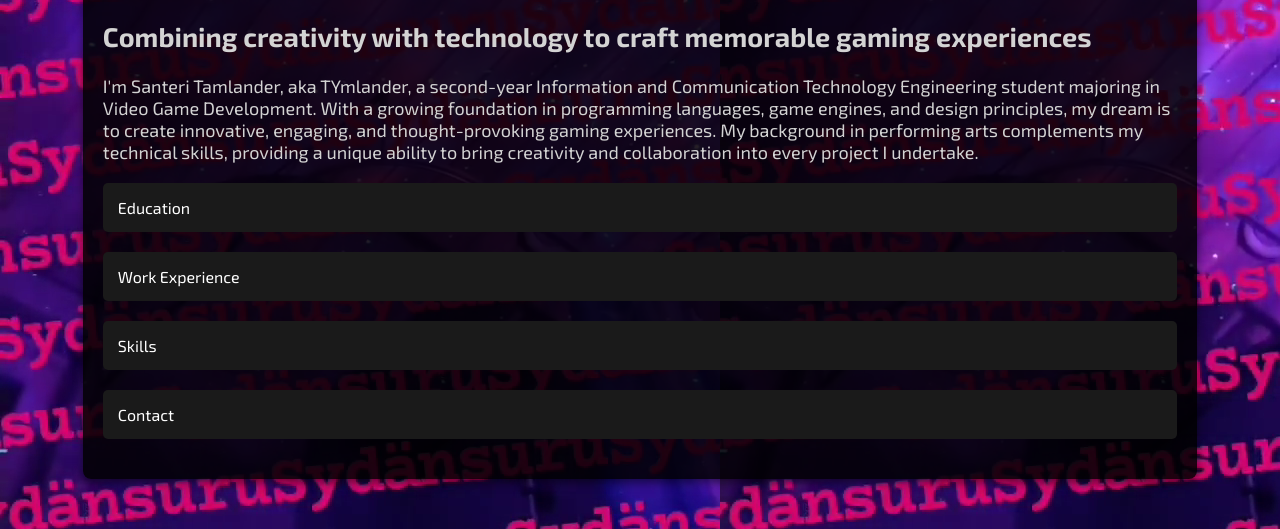
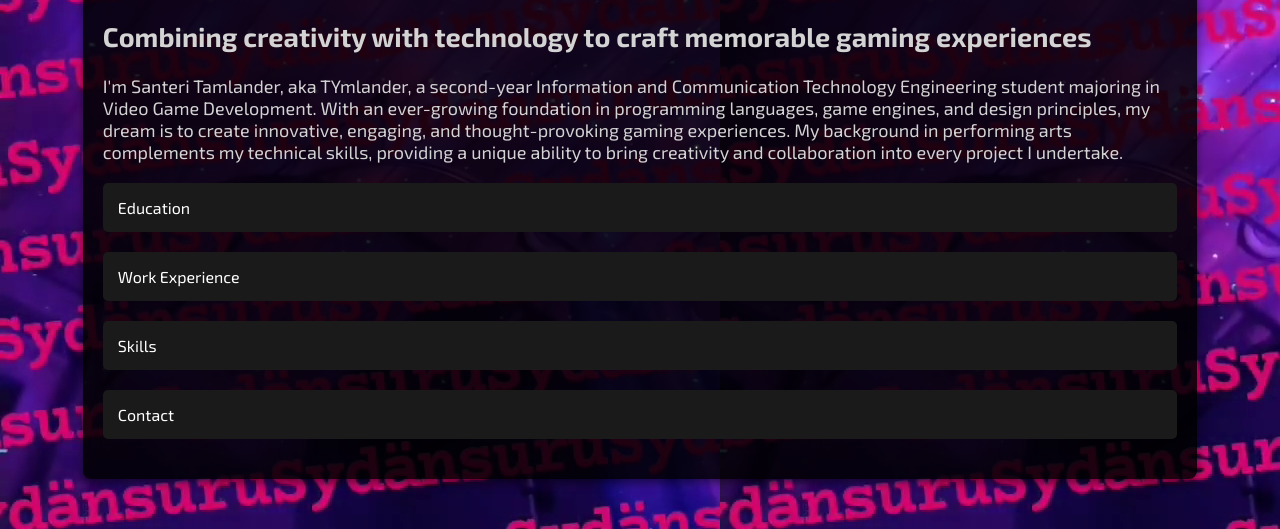
Before and after one commit to ssntr/tymlander, a plain HTML site: page index.html in a window 1280 px wide. Shown: the part 387-916 px from the top of the page. Drawn offline with Linux system fonts and the light colour scheme; a web font is replaced by a local one.

Commit message:
Some adjustments to texts and contact info

```diff
--- a/index.html
+++ b/index.html
@@ -29,7 +29,7 @@
         <h2>Combining creativity with technology to craft memorable gaming experiences</h2>
 
         <section>
-            <p>I'm Santeri Tamlander, aka TYmlander, a second-year Information and Communication Technology Engineering student majoring in Video Game Development. With a growing foundation in programming languages, game engines, and design principles, my dream is to create innovative, engaging, and thought-provoking gaming experiences. My background in performing arts complements my technical skills, providing a unique ability to bring creativity and collaboration into every project I undertake.</p>
+            <p>I'm Santeri Tamlander, aka TYmlander, a second-year Information and Communication Technology Engineering student majoring in Video Game Development. With an ever-growing foundation in programming languages, game engines, and design principles, my dream is to create innovative, engaging, and thought-provoking gaming experiences. My background in performing arts complements my technical skills, providing a unique ability to bring creativity and collaboration into every project I undertake.</p>
         </section>
     </div>
 
```
